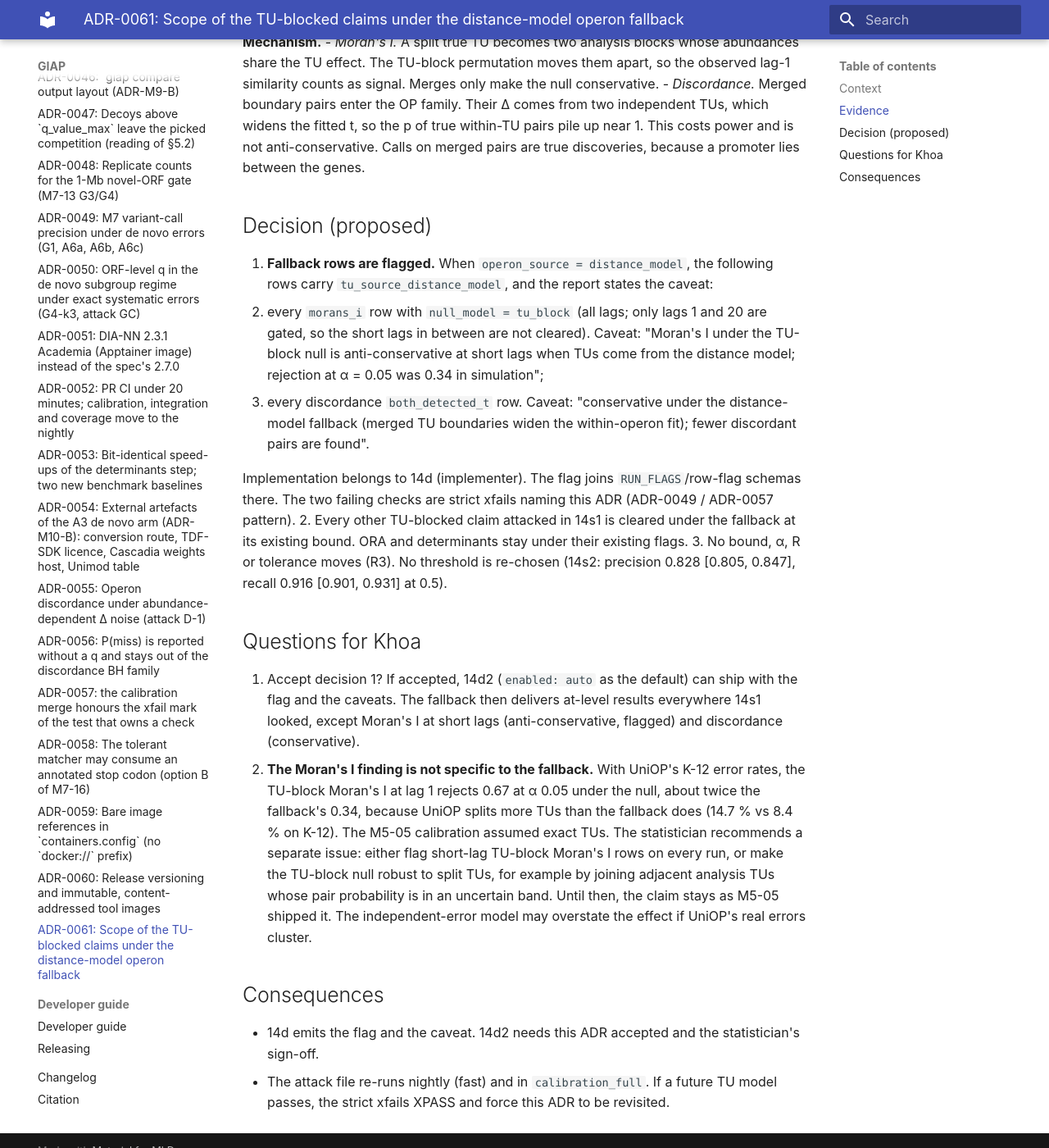
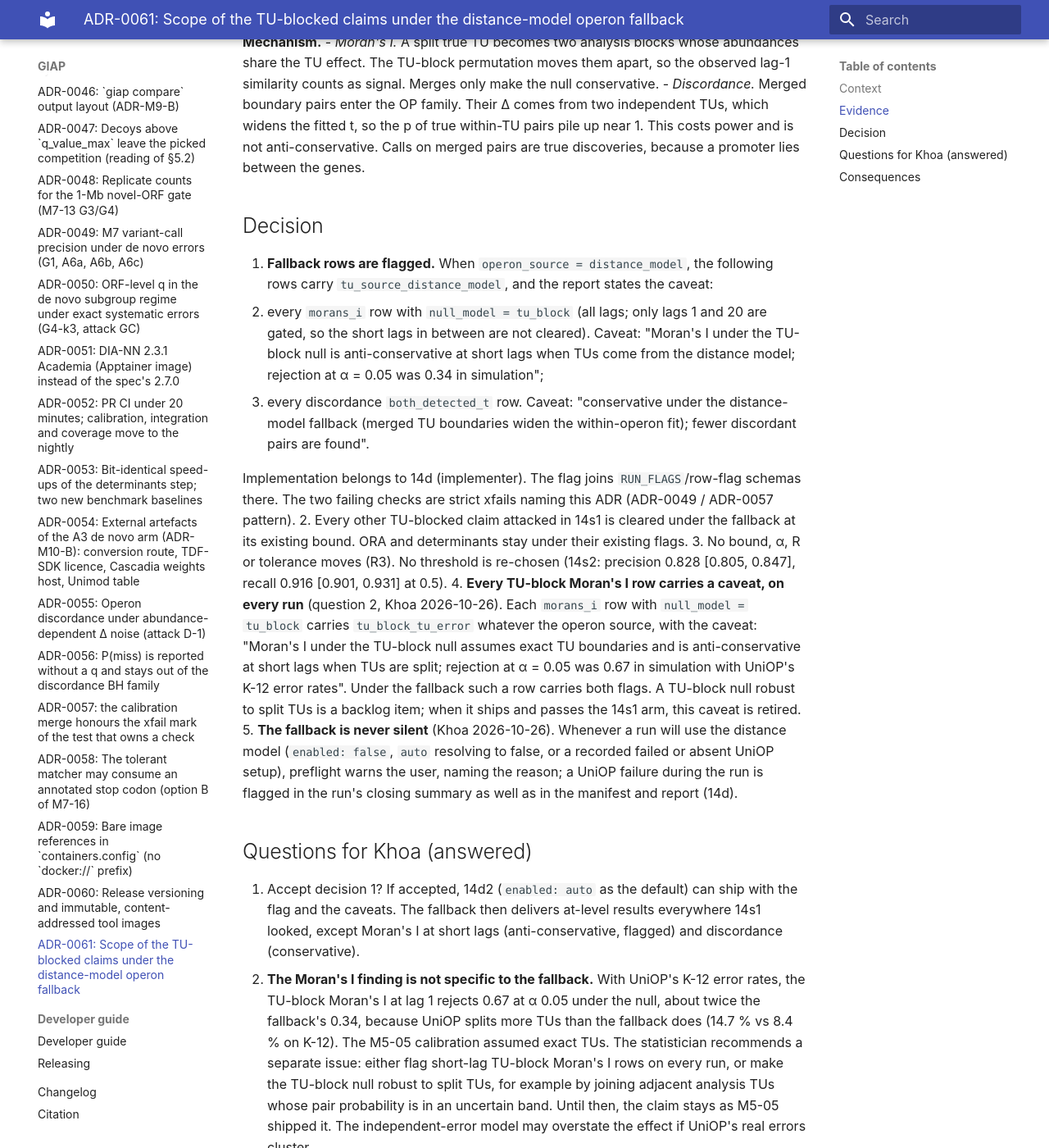
Before and after one commit to khoa-yelo/giap, an MkDocs documentation site: the page built from docs/adr/ADR-0061-distance-model-fallback-scope.md, in a window 1280 px wide and 1400 px high, scrolled down 1906 px. Shown: the whole window at 82% size. Built offline with MkDocs 1.6.1 and Material for MkDocs 9.7.7, drawn with Linux system fonts in a browser that asks for light colours; some of the changed text lies outside the part shown.

Commit message:
docs(adr): accept ADR-0061; caveat every TU-block Moran's I row; fallback never silent
Khoa 2026-10-26: decision 1 accepted; question 2 becomes decision 4 (tu_block_tu_error caveat
on every TU-block morans_i row, whatever the operon source; robust null to the backlog);
decision 5: preflight warns whenever a run will use the distance model. ADR index regenerated.

Agent-Role: lead
Co-Authored-By: Claude Opus 5.5 <noreply@anthropic.com>
Claude-Session: https://claude.ai/code/session_01PrvuX9xr7fWwMTpHJxPSjm

```diff
--- a/docs/adr/ADR-0061-distance-model-fallback-scope.md
+++ b/docs/adr/ADR-0061-distance-model-fallback-scope.md
@@ -1,10 +1,10 @@
 # ADR-0061: Scope of the TU-blocked claims under the distance-model operon fallback
-- Status: proposed
+- Status: accepted
 - Date: 2026-10-26
 - Spec sections: §7.1.3, §7.3.5, §7.4.2, §8.1, §8.5; R3, R4; `docs/specs/M11-14-container-install.md`
   14s1 (outcome rule), 14d, 14d2; ADR-0022 and its 14s2 addendum
-- Needs Khoa: yes. It adds a row flag and a caveat, it bears on the 14d2 default, and one
-  finding concerns the UniOP path too (question 2).
+- Needs Khoa: answered 2026-10-26 (Khoa: decision 1 accepted; question 2 resolved as decision 4;
+  plus the preflight warning of decision 5).
 
 ## Context
 
@@ -53,7 +53,7 @@ Two controls on the same worlds were recorded and not gated:
   power and is not anti-conservative. Calls on merged pairs are true discoveries, because a
   promoter lies between the genes.
 
-## Decision (proposed)
+## Decision
 
 1. **Fallback rows are flagged.** When `operon_source = distance_model`, the following rows
    carry `tu_source_distance_model`, and the report states the caveat:
@@ -72,8 +72,19 @@ Two controls on the same worlds were recorded and not gated:
    bound. ORA and determinants stay under their existing flags.
 3. No bound, α, R or tolerance moves (R3). No threshold is re-chosen (14s2: precision 0.828
    [0.805, 0.847], recall 0.916 [0.901, 0.931] at 0.5).
+4. **Every TU-block Moran's I row carries a caveat, on every run** (question 2, Khoa 2026-10-26).
+   Each `morans_i` row with `null_model = tu_block` carries `tu_block_tu_error` whatever the
+   operon source, with the caveat: "Moran's I under the TU-block null assumes exact TU
+   boundaries and is anti-conservative at short lags when TUs are split; rejection at α = 0.05
+   was 0.67 in simulation with UniOP's K-12 error rates". Under the fallback such a row carries
+   both flags. A TU-block null robust to split TUs is a backlog item; when it ships and passes
+   the 14s1 arm, this caveat is retired.
+5. **The fallback is never silent** (Khoa 2026-10-26). Whenever a run will use the distance
+   model (`enabled: false`, `auto` resolving to false, or a recorded failed or absent UniOP
+   setup), preflight warns the user, naming the reason; a UniOP failure during the run is
+   flagged in the run's closing summary as well as in the manifest and report (14d).
 
-## Questions for Khoa
+## Questions for Khoa (answered)
 
 1. Accept decision 1? If accepted, 14d2 (`enabled: auto` as the default) can ship with the flag
    and the caveats. The fallback then delivers at-level results everywhere 14s1 looked, except
```
Also changed, not shown: docs/adr/index.md (+1 -1 lines), 1 other file.
